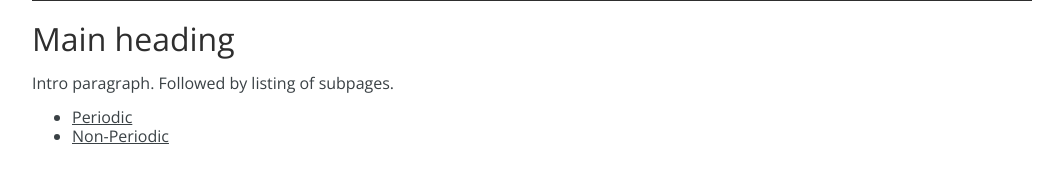
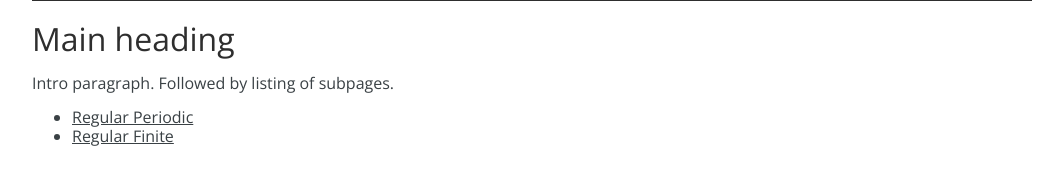
Before and after one commit to sunnivi/johhat.github.io, a Jekyll site: the page built from msc-thesis/index.md, in a window 1280 px wide. Shown: the part 185-370 px from the top of the page, without its empty margins (108-1171 px from the left). Built offline with Jekyll 4.4.1, drawn with Linux system fonts in a browser that asks for light colours.

Commit message:
Fix link text

```diff
--- a/msc-thesis/index.md
+++ b/msc-thesis/index.md
@@ -7,7 +7,7 @@ breadcrumb: Thesis
     <h1>Main heading</h1>
     <p>Intro paragraph. Followed by listing of subpages.</p>
     <ul>
-        <li><a href="/msc-thesis/regular-periodic/" >Periodic</a></li>
-        <li><a href="/msc-thesis/regular-finite/" >Non-Periodic</a></li>
+        <li><a href="/msc-thesis/regular-periodic/" >Regular Periodic</a></li>
+        <li><a href="/msc-thesis/regular-finite/" >Regular Finite</a></li>
     </ul>
 </div>
```
